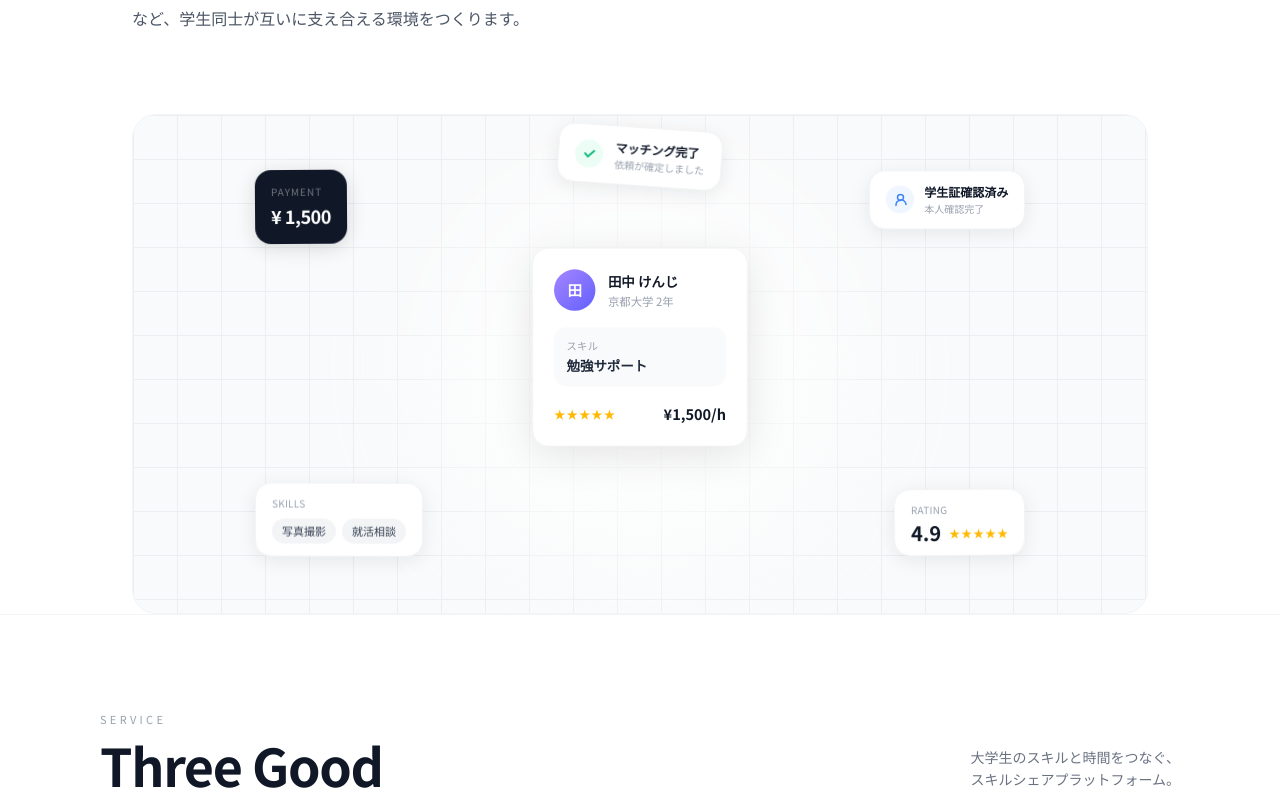
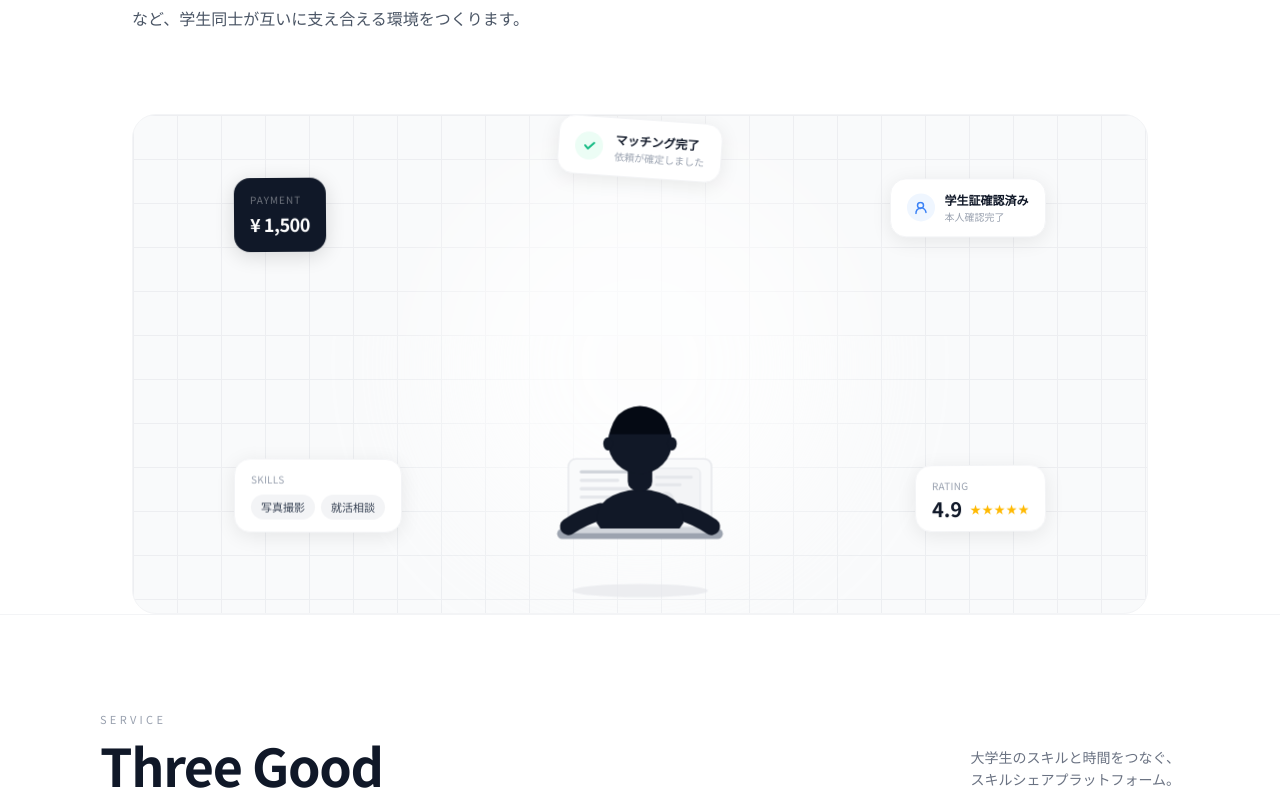
Before and after one commit to aaa2000aaa1010-sudo/amayota-web, a Next.js app: page / in a window 1280 px wide. Shown: the part 427-1224 px from the top of the page. Built offline with nearby package versions, Linux system fonts and the light colour scheme.

Commit message:
Replace emoji with flat SVG person illustration

```diff
--- a/app/page.tsx
+++ b/app/page.tsx
@@ -34,31 +34,47 @@ export default function Home() {
           {/* 中央グロー */}
           <div className="absolute top-1/2 left-1/2 -translate-x-1/2 -translate-y-1/2 w-[400px] h-[400px] rounded-full bg-white opacity-70 blur-3xl" />
 
-          {/* ── 中央カード（プロフィール） ── */}
-          <div className="float3 absolute top-1/2 left-1/2 -translate-x-1/2 -translate-y-1/2 z-10 w-52">
-            <div className="bg-white rounded-2xl shadow-[0_8px_40px_rgba(0,0,0,0.10)] border border-gray-100/80 p-5">
-              <div className="flex items-center gap-3 mb-4">
-                <div className="w-10 h-10 rounded-full bg-gradient-to-br from-violet-400 to-indigo-500 flex items-center justify-center text-white text-[14px] font-bold shrink-0">田</div>
-                <div className="min-w-0">
-                  <p className="text-[13px] font-semibold text-gray-900 truncate">田中 けんじ</p>
-                  <p className="text-[11px] text-gray-400">京都大学 2年</p>
-                </div>
-              </div>
-              <div className="bg-gray-50 rounded-xl px-3 py-2.5 mb-4">
-                <p className="text-[10px] text-gray-400 mb-0.5 uppercase tracking-wide">スキル</p>
-                <p className="text-[13px] font-semibold text-gray-800">勉強サポート</p>
-              </div>
-              <div className="flex items-center justify-between">
-                <div className="flex gap-px">
-                  {[0,1,2,3,4].map(i => <span key={i} className="text-amber-400 text-[11px]">★</span>)}
-                </div>
-                <span className="text-[14px] font-bold text-gray-900">¥1,500/h</span>
-              </div>
-            </div>
+          {/* ── 中央人物（SVGイラスト） ── */}
+          <div className="float3 absolute bottom-0 left-1/2 -translate-x-1/2 z-10">
+            <svg viewBox="0 0 220 260" width="200" height="240" fill="none" xmlns="http://www.w3.org/2000/svg">
+              {/* 地面の影 */}
+              <ellipse cx="110" cy="252" rx="72" ry="7" fill="#e5e7eb" opacity="0.7"/>
+              {/* ノートPCベース */}
+              <rect x="22" y="186" width="176" height="11" rx="5.5" fill="#9ca3af"/>
+              <rect x="30" y="180" width="160" height="11" rx="4" fill="#d1d5db"/>
+              {/* ノートPC画面 */}
+              <rect x="34" y="112" width="152" height="72" rx="8" fill="#f9fafb" stroke="#e5e7eb" strokeWidth="1.5"/>
+              {/* 画面内UI */}
+              <rect x="46" y="124" width="58" height="3.5" rx="1.75" fill="#d1d5db"/>
+              <rect x="46" y="133" width="42" height="3.5" rx="1.75" fill="#e5e7eb"/>
+              <rect x="46" y="142" width="52" height="3.5" rx="1.75" fill="#e5e7eb"/>
+              <rect x="46" y="151" width="36" height="3.5" rx="1.75" fill="#e5e7eb"/>
+              <rect x="118" y="122" width="56" height="52" rx="5" fill="#f3f4f6" stroke="#e5e7eb" strokeWidth="1"/>
+              <rect x="126" y="130" width="40" height="3" rx="1.5" fill="#e5e7eb"/>
+              <rect x="126" y="138" width="28" height="3" rx="1.5" fill="#e5e7eb"/>
+              <circle cx="138" cy="155" r="8" fill="#e5e7eb"/>
+              {/* ヒンジ */}
+              <rect x="72" y="178" width="76" height="5" rx="2.5" fill="#b0b8c4"/>
+              {/* 左腕 */}
+              <path d="M68 168 Q48 174 34 184" stroke="#111827" strokeWidth="18" strokeLinecap="round"/>
+              {/* 右腕 */}
+              <path d="M152 168 Q172 174 186 184" stroke="#111827" strokeWidth="18" strokeLinecap="round"/>
+              {/* 胴体 */}
+              <path d="M64 180 Q62 148 110 144 Q158 148 156 180 L152 186 L68 186 Z" fill="#111827"/>
+              {/* 首 */}
+              <rect x="97" y="112" width="26" height="34" rx="10" fill="#111827"/>
+              {/* 頭 */}
+              <circle cx="110" cy="94" r="34" fill="#111827"/>
+              {/* 髪のハイライト */}
+              <path d="M78 86 Q82 58 110 56 Q138 58 142 86" fill="#050a14"/>
+              {/* 耳 */}
+              <ellipse cx="76" cy="96" rx="5" ry="7" fill="#111827"/>
+              <ellipse cx="144" cy="96" rx="5" ry="7" fill="#111827"/>
+            </svg>
           </div>
 
           {/* ── マッチング通知（上） ── */}
-          <div className="float1 absolute top-8 left-1/2 -translate-x-1/2 whitespace-nowrap">
+          <div className="float1 absolute top-6 left-1/2 -translate-x-1/2 whitespace-nowrap">
             <div className="bg-white rounded-2xl shadow-[0_4px_20px_rgba(0,0,0,0.08)] border border-gray-100 px-4 py-3 flex items-center gap-3">
               <div className="w-7 h-7 rounded-full bg-emerald-50 flex items-center justify-center shrink-0">
                 <svg width="13" height="13" viewBox="0 0 13 13" fill="none"><path d="M2 7l3 3 6-6" stroke="#10b981" strokeWidth="1.8" strokeLinecap="round" strokeLinejoin="round"/></svg>
@@ -71,7 +87,7 @@ export default function Home() {
           </div>
 
           {/* ── 支払いカード（左上） ── */}
-          <div className="float2 absolute top-14 left-[6%] sm:left-[12%]">
+          <div className="float2 absolute top-16 left-[4%] sm:left-[10%]">
             <div className="bg-gray-900 text-white rounded-2xl shadow-[0_4px_20px_rgba(0,0,0,0.14)] px-4 py-3.5">
               <p className="text-[10px] text-white/40 mb-1 tracking-widest uppercase">Payment</p>
               <p className="text-[18px] font-bold tracking-tight">¥ 1,500</p>
@@ -79,7 +95,7 @@ export default function Home() {
           </div>
 
           {/* ── スキルタグ（左下） ── */}
-          <div className="float4 absolute bottom-14 left-[6%] sm:left-[12%]">
+          <div className="float4 absolute bottom-20 left-[4%] sm:left-[10%]">
             <div className="bg-white rounded-2xl shadow-[0_4px_20px_rgba(0,0,0,0.08)] border border-gray-100 px-4 py-3">
               <p className="text-[10px] text-gray-400 mb-2 tracking-wide uppercase">Skills</p>
               <div className="flex gap-1.5">
@@ -90,7 +106,7 @@ export default function Home() {
           </div>
 
           {/* ── 学生証確認（右上） ── */}
-          <div className="float5 absolute top-14 right-[6%] sm:right-[12%]">
+          <div className="float5 absolute top-16 right-[4%] sm:right-[10%]">
             <div className="bg-white rounded-2xl shadow-[0_4px_20px_rgba(0,0,0,0.08)] border border-gray-100 px-4 py-3 flex items-center gap-2.5">
               <div className="w-7 h-7 rounded-full bg-blue-50 flex items-center justify-center shrink-0">
                 <svg width="13" height="13" viewBox="0 0 13 13" fill="none"><path d="M6.5 1a3 3 0 100 6 3 3 0 000-6zM2 12a5 5 0 0110-1" stroke="#3b82f6" strokeWidth="1.5" strokeLinecap="round"/></svg>
@@ -103,7 +119,7 @@ export default function Home() {
           </div>
 
           {/* ── 評価（右下） ── */}
-          <div className="float2 absolute bottom-14 right-[6%] sm:right-[12%]">
+          <div className="float2 absolute bottom-20 right-[4%] sm:right-[10%]">
             <div className="bg-white rounded-2xl shadow-[0_4px_20px_rgba(0,0,0,0.08)] border border-gray-100 px-4 py-3">
               <p className="text-[10px] text-gray-400 mb-1.5 tracking-wide uppercase">Rating</p>
               <div className="flex items-center gap-2">
```
